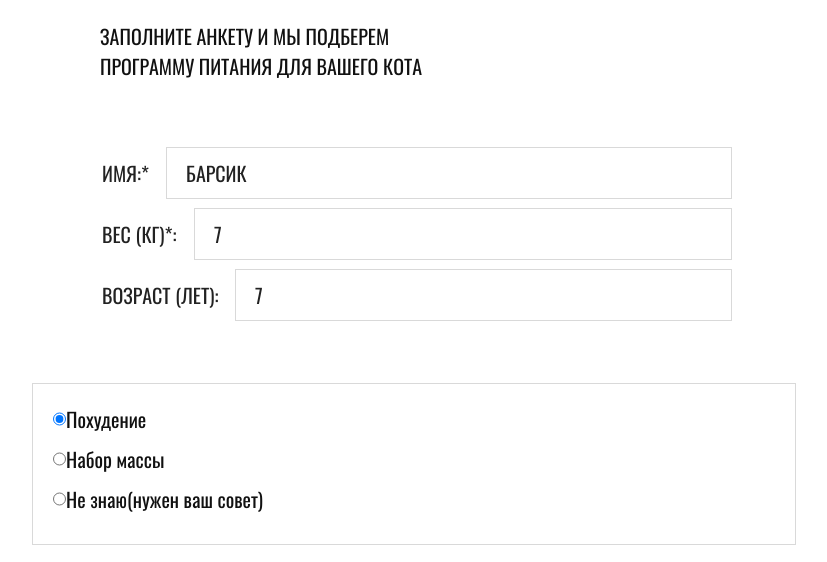
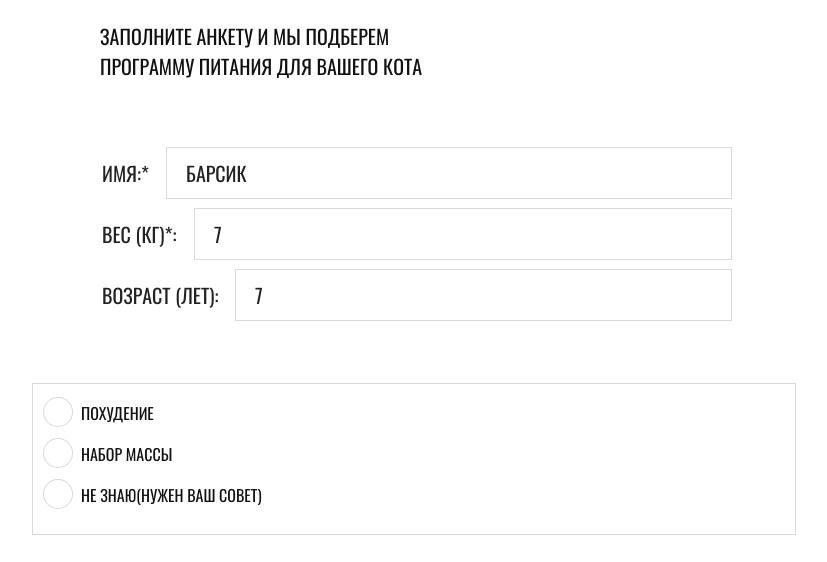
Before and after one commit to ekaleks/cat-energy-old, a plain HTML site: page source/form.html in a window 1280 px wide. Shown: the part 235-797 px from the top of the page, without its empty margins (226-1053 px from the left). Drawn offline with nearby package versions, Linux system fonts and the light colour scheme; files that its build step writes are made by us from their sources.

Commit message:
Добавляет оформление radio button

```diff
--- a/source/less/blocks/form-selection.less
+++ b/source/less/blocks/form-selection.less
@@ -95,9 +95,13 @@
 
 .form-selection__wrapper-radio {
   padding-top: 20px;
-  padding-bottom: 20px;
+  padding-bottom: 7px;
   padding-left: 20px;
   padding-right: 20px;
+  text-transform: uppercase;
+  font-size: 16px;
+  font-weight: 200;
+  line-height: 18px;
   border: 1px solid @border-grey;
   outline: none;
 }
@@ -118,17 +122,34 @@
 }
 
 .form-selection__field-radio {
+  position: relative;
+  margin-bottom: 13px;
+}
+
+.form-selection__label-radio {
   .oswald;
   padding-top: 0;
   padding-bottom: 0;
   padding-right: 0;
   padding-left: 15px;
   margin: 0;
+  margin-bottom: 13px;
   text-transform: uppercase;
-  height: 30px;
-  border: 1px solid @border-grey;
+  border: none;
+  outline: none;
+}
+
+.form-selection__field-radio::before {
+  content: "";
+  position: absolute;
+  top: -9px;
+  left: -9px;
+  width: 12px;
+  height: 12px;
+  border: 8px solid @white;
+  box-shadow: 0 0 0 1px @border-grey;
   border-radius: 50%;
-  outline: none;
+  background-color: @white;
 }
 
 .form-selection__wrapper-contacts {
```
